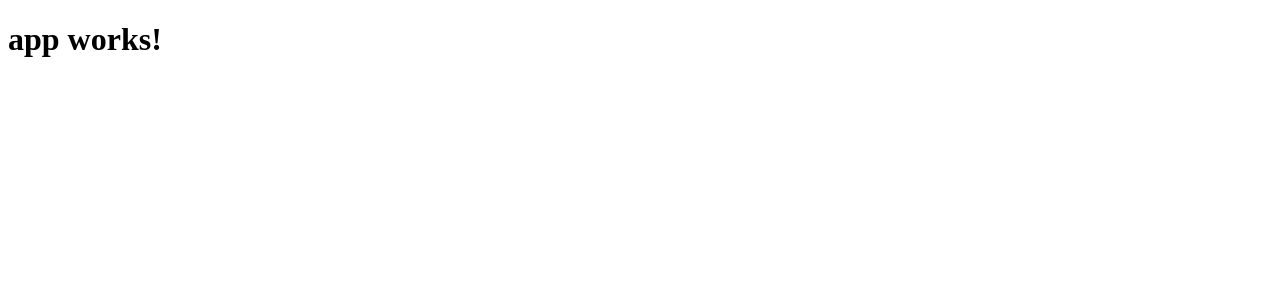
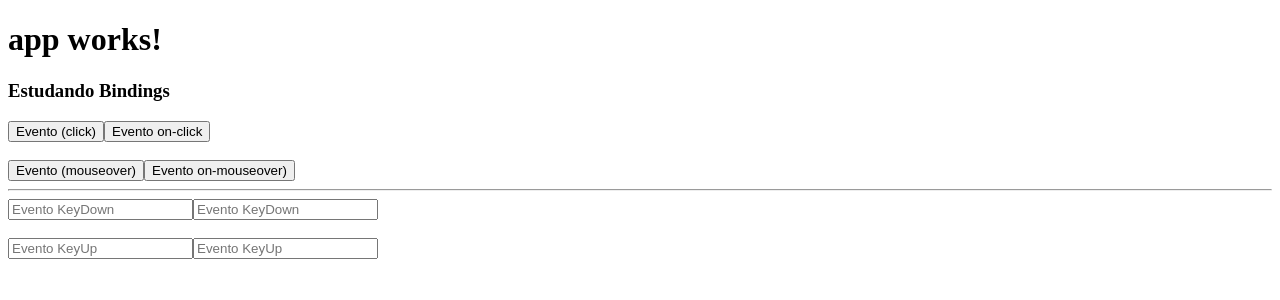
Before and after one commit to wellperez/taskmanager-frontend, an Angular app: page / in a window 1280 px wide. Shown: the top 300 px of the page. Built offline with nearby package versions, Linux system fonts and the light colour scheme.

Commit message:
Binding from view to logic

```diff
--- a/src/app/app.component.html
+++ b/src/app/app.component.html
@@ -1,3 +1,5 @@
 <h1>
   {{title}}
 </h1>
+
+<learning-bindings></learning-bindings>
--- a/src/app/app.module.ts
+++ b/src/app/app.module.ts
@@ -4,10 +4,12 @@ import { FormsModule } from '@angular/forms';
 import { HttpModule } from '@angular/http';
 
 import { AppComponent } from './app.component';
+import { LearningBindingsComponent } from './learning-bindings/learning-bindings.component';
 
 @NgModule({
   declarations: [
-    AppComponent
+    AppComponent,
+    LearningBindingsComponent
   ],
   imports: [
     BrowserModule,
--- /dev/null
+++ b/src/app/learning-bindings/learning-bindings.component.html
@@ -0,0 +1,19 @@
+<h3>Estudando Bindings</h3>
+
+<button (click)="onClick()">Evento (click)</button>
+<button on-click="onClick()">Evento on-click</button>
+
+<br /><br />
+
+<button (mouseover)="onMouseOver()">Evento (mouseover)</button>
+<button on-mouseover="onMouseOver()">Evento on-mouseover)</button>
+
+<hr />
+
+<input type="text" placeholder="Evento KeyDown" (keydown)="onKeyDown()">
+<input type="text" placeholder="Evento KeyDown" on-keydown="onKeyDown()">
+
+<br /><br />
+
+<input type="text" placeholder="Evento KeyUp" (keyup)="onKeyUp()">
+<input type="text" placeholder="Evento KeyUp" on-keyup="onKeyUp()">
--- /dev/null
+++ b/src/app/learning-bindings/learning-bindings.component.ts
@@ -0,0 +1,27 @@
+import { Component } from '@angular/core';
+
+@Component({
+  selector: 'learning-bindings',
+  templateUrl: './learning-bindings.component.html'
+})
+
+export class LearningBindingsComponent {
+  // mouse events
+
+  public onClick() {
+    console.log('Evento onCLick disparado!');
+  }
+
+  public onMouseOver() {
+    console.log('Evento onMouseOver disparado!');
+  }
+
+  // key events
+  public onKeyDown() {
+    console.log('Evento onKeyDown disparado!');
+  }
+
+  public onKeyUp() {
+    console.log('Evento onKeyUp disparado!');
+  }
+}
```
